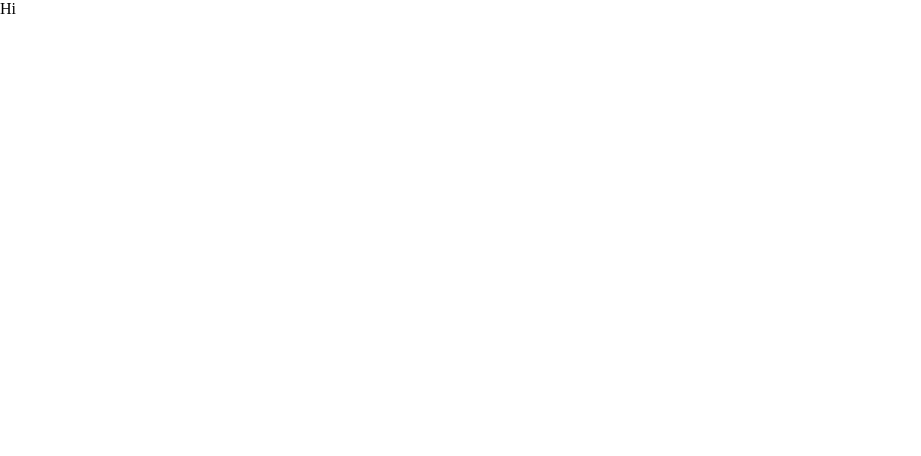
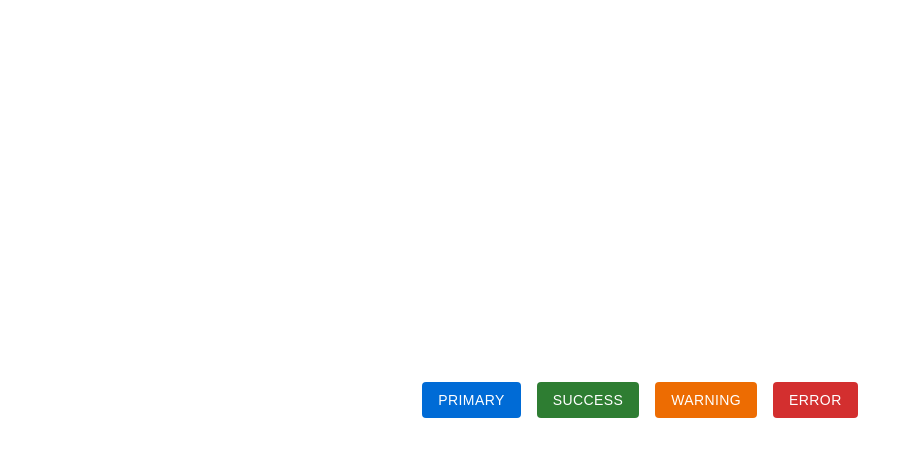
Before and after one commit to hemant0974/react-smart-toast, a React (Create React App) app: page / in a window 1280 px wide. Shown: the top 456 px of the page, without its empty margins (0-921 px from the left). Built offline with nearby package versions, Linux system fonts and the light colour scheme.

Commit message:
button variants added

```diff
--- a/src/App.tsx
+++ b/src/App.tsx
@@ -1,5 +1,24 @@
+import Button from "./components/button";
+
+const flexStyle: React.CSSProperties = {
+  height: "100vh",
+  display: "flex",
+  alignItems: "center",
+  justifyContent: "center",
+};
+
+const variants = ["primary", "success", "warning", "error"] as const;
+
 const App = () => {
-  return <div>Hi</div>;
+  return (
+    <div style={flexStyle}>
+      <div style={{ display: "flex", gap: "1rem" }}>
+        {variants.map((variants) => (
+          <Button color={variants}>{variants}</Button>
+        ))}
+      </div>
+    </div>
+  );
 };
 
 export default App;
--- /dev/null
+++ b/src/components/button.tsx
@@ -0,0 +1,43 @@
+interface IProps {
+  children: string | React.ReactNode;
+  color?: "primary" | "success" | "warning" | "error";
+}
+
+const style: React.CSSProperties = {
+  margin: "0px",
+  padding: "6px 16px",
+  minWidth: "64px",
+  outline: "none",
+  border: "none",
+  cursor: "pointer",
+  fontWeight: "500",
+  fontSize: "0.875rem",
+  lineHeight: "1.75",
+  letterSpacing: "0.02857em",
+  textTransform: "uppercase",
+  borderRadius: "4px",
+};
+
+const Button = ({ children, color = "primary" }: IProps) => {
+  switch (color) {
+    case "primary":
+      style.backgroundColor = "hsl(210, 100%, 42%)";
+      style.color = "#fff";
+      break;
+    case "success":
+      style.backgroundColor = "rgb(46, 125, 50)";
+      style.color = "#fff";
+      break;
+    case "warning":
+      style.backgroundColor = "rgb(237, 108, 2)";
+      style.color = "#fff";
+      break;
+    case "error":
+      style.backgroundColor = "rgb(211, 47, 47)";
+      style.color = "#fff";
+      break;
+  }
+  return <button style={{ ...style }}>{children}</button>;
+};
+
+export default Button;
```
